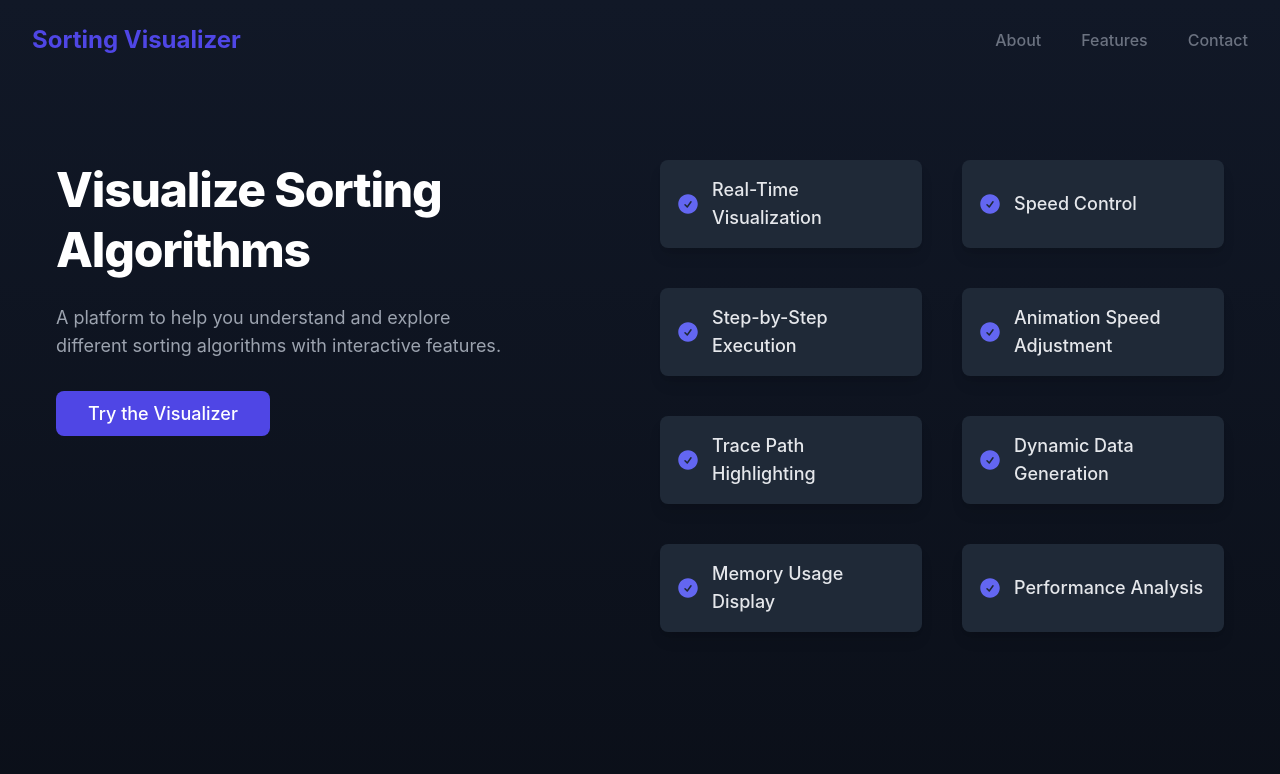
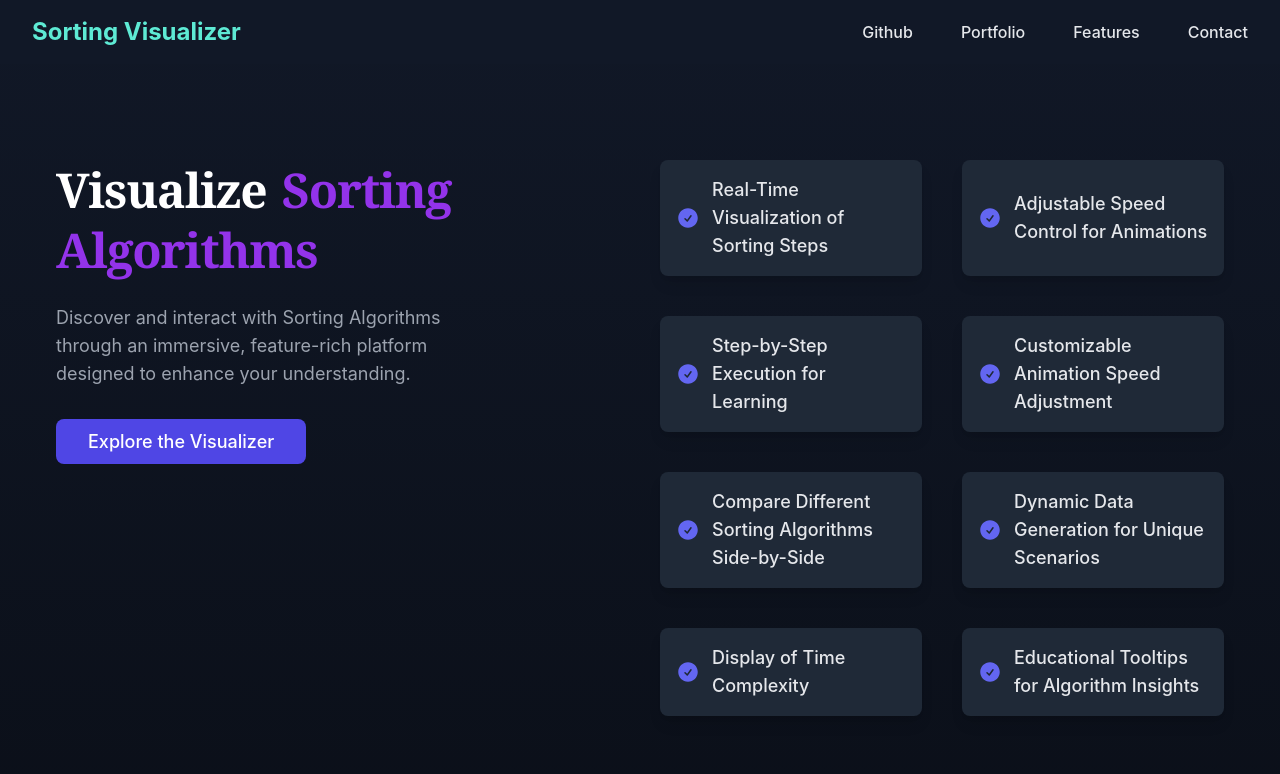
Before and after one commit to yashthakare93/sorting_visualizer, a React (Create React App) app in the folder client/: page / in a window 1280 px wide. Shown: the top 774 px of the page. Built offline with nearby package versions, Linux system fonts and the light colour scheme.

Commit message:
Landing Page Updated

```diff
--- a/client/src/Components/HeroSection.jsx
+++ b/client/src/Components/HeroSection.jsx
@@ -2,7 +2,9 @@ import React from 'react';
 import { motion } from 'framer-motion';
 
 const HeroSection = () => {
-    const letters = "Visualize Sorting Algorithms".split("");
+    const letters = "Visualize ".split("").concat(
+        <span className="font-bold text-purple-600 font-serif rounded px-1">Sorting Algorithms</span>
+    );
 
     const variants = {
         initial: { opacity: 0 },
@@ -28,24 +30,24 @@ const HeroSection = () => {
     };
 
     const features = [
-        'Real-Time Visualization',
-        'Speed Control',
-        'Step-by-Step Execution',
-        'Animation Speed Adjustment',
-        'Trace Path Highlighting',
-        'Dynamic Data Generation',
-        'Memory Usage Display',
-        'Performance Analysis',
+        'Real-Time Visualization of Sorting Steps',
+        'Adjustable Speed Control for Animations',
+        'Step-by-Step Execution for Learning',
+        'Customizable Animation Speed Adjustment',
+        'Compare Different Sorting Algorithms Side-by-Side',
+        'Dynamic Data Generation for Unique Scenarios',
+        'Display of Time Complexity ',
+        'Educational Tooltips for Algorithm Insights'
     ];
 
     return (
         <main className="flex-grow mt-20 text-white flex flex-col items-center justify-center">
             <div className="max-w-7xl mx-auto px-6 py-20 sm:px-10 lg:px-14">
-                {/* Title Section */}
+                {/* Main Content Section */}
                 <div className="grid grid-cols-1 md:grid-cols-2 gap-10 items-start">
                     <div className="space-y-6 text-center md:text-left">
                         <motion.h1
-                            className="text-5xl font-extrabold leading-tight tracking-tight"
+                            className="text-5xl font-serif font-extrabold leading-tight tracking-tight"
                             initial="initial"
                             animate="animate"
                             variants={variants}
@@ -57,24 +59,24 @@ const HeroSection = () => {
                             ))}
                         </motion.h1>
                         <p className="text-lg text-gray-400 max-w-md mx-auto md:mx-0">
-                            A platform to help you understand and explore different sorting algorithms with interactive features.
+                            Discover and interact with Sorting Algorithms through
+                            an immersive, feature-rich platform designed to enhance your understanding.
                         </p>
                         <div className="pt-4">
                             <a
                                 href="/visualizer"
                                 className="bg-indigo-600 text-white px-8 py-3 rounded-lg text-lg font-medium hover:bg-indigo-700 transition duration-300"
                             >
-                                Try the Visualizer
+                                Explore the Visualizer
                             </a>
                         </div>
                     </div>
-
                     {/* Feature List */}
-                    <div className="grid grid-cols-1 sm:grid-cols-2 gap-6 md:gap-8 lg:gap-10">
+                    <div className="hidden lg:grid grid-cols-1 sm:grid-cols-2 gap-6 md:gap-8 lg:gap-10">
                         {features.map((feature, index) => (
                             <motion.div
                                 key={index}
-                                initial={{ opacity: 0, x: index % 2 === 0 ? -50 : 50 }} // Alternating directions
+                                initial={{ opacity: 0, x: index % 2 === 0 ? -50 : 50 }}
                                 animate={{ opacity: 1, x: 0 }}
                                 transition={{
                                     delay: index * 0.15,
--- a/client/src/Components/NavBar.jsx
+++ b/client/src/Components/NavBar.jsx
@@ -1,27 +1,91 @@
-import React from 'react';
+import React, { useState } from 'react';
 
 const NavBar = () => {
+    const [isOpen, setIsOpen] = useState(false);
+
+    const toggleMenu = () => {
+        setIsOpen((prev) => !prev);
+    };
+
     return (
-        <header className="absolute top-0 left-0 w-full">
-            <div className="max-w-7xl mx-auto px-4 sm:px-6 lg:px-8 py-6 flex justify-between items-center">
-                <div className="text-2xl font-bold text-indigo-600">
+        <header className="fixed top-0 left-0 w-full lg:bg-gray-900 z-50">
+            <div className="max-w-7xl mx-auto px-4 sm:px-6 lg:px-8 py-4 flex justify-between items-center">
+                <div
+                    className="hidden lg:block text-2xl font-bold text-teal-300 transition duration-300 ease-in-out transform hover:scale-105">
                     Sorting Visualizer
                 </div>
-                <nav className="hidden md:flex space-x-10">
-                    <a href="/about" className="text-base font-medium text-gray-500 hover:text-gray-900">
-                        About
-                    </a>
-                    <a href="/features" className="text-base font-medium text-gray-500 hover:text-gray-900">
-                        Features
-                    </a>
-                    <a href="/contact" className="text-base font-medium text-gray-500 hover:text-gray-900">
-                        Contact
-                    </a>
+                <nav className="hidden lg:flex space-x-12">
+                    <NavItem href="/github" label="Github"/>
+                    <NavItem href="/portfolio" label="Portfolio"/>
+                    <NavItem href="/features" label="Features"/>
+                    <NavItem href="/contact" label="Contact"/>
                 </nav>
 
+                {/* Mobile Menu Button */}
+                <div className="md:hidden">
+                    <button onClick={toggleMenu}
+                            className="text-white focus:outline-none transition duration-300 ease-in-out transform hover:scale-105">
+                        {isOpen ? <CloseIcon/> : <MenuIcon/>}
+                    </button>
+                </div>
             </div>
+
+            {/* Mobile Menu */}
+            {isOpen && (
+                <div className="md:hidden bg-gray-800 shadow-lg">
+                    <div className="flex flex-col p-4 space-y-2">
+                        <NavItem href="/github" label="Github"/>
+                        <NavItem href="/portfolio" label="Portfolio"/>
+                        <NavItem href="/features" label="Features"/>
+                        <NavItem href="/contact" label="Contact"/>
+                    </div>
+                </div>
+            )}
         </header>
     );
 };
 
+const NavItem = ({href, label}) => (
+    <a
+        href={href}
+        className="text-base font-medium text-gray-200 hover:text-teal-300 transition duration-200 ease-in-out"
+    >
+        {label}
+    </a>
+);
+
+const MenuIcon = () => (
+    <svg
+        xmlns="http://www.w3.org/2000/svg"
+        fill="none"
+        viewBox="0 0 24 24"
+        strokeWidth="1.5"
+        stroke="currentColor"
+        className="h-6 w-6"
+    >
+        <path
+            strokeLinecap="round"
+            strokeLinejoin="round"
+            d="M3.75 6A2.25 2.25 0 0 1 6 3.75h12a2.25 2.25 0 0 1 2.25 2.25v0a2.25 2.25 0 0 1-2.25 2.25H6A2.25 2.25 0 0 1 3.75 6v0Zm0 12A2.25 2.25 0 0 1 6 15.75h12a2.25 2.25 0 0 1 2.25 2.25v0a2.25 2.25 0 0 1-2.25 2.25H6A2.25 2.25 0 0 1 3.75 18v0Z"
+        />
+    </svg>
+);
+
+const CloseIcon = () => (
+    <svg
+        xmlns="http://www.w3.org/2000/svg"
+        fill="none"
+        viewBox="0 0 24 24"
+        strokeWidth="1.5"
+        stroke="currentColor"
+        className="h-6 w-6"
+    >
+        <path
+            strokeLinecap="round"
+            strokeLinejoin="round"
+            d="M6 18L18 6M6 6l12 12"
+        />
+    </svg>
+);
+
 export default NavBar;
--- a/client/src/Pages/LandingPage.jsx
+++ b/client/src/Pages/LandingPage.jsx
@@ -26,11 +26,11 @@ const LandingPage = () => {
             <HeroSection />
 
             {/* Comparison Section */}
-            <div className="flex flex-col items-center my-16">
+            <div className="hidden lg:flex flex-col items-center my-16">
                 {algorithms.map((algorithm, index) => (
-                    <div key={algorithm} className={`flex items-center w-full max-w-4xl p-4 border rounded-3xl dark:bg-neutral-900 bg-neutral-100 border-neutral-200 dark:border-neutral-800 text-center mb-8 ${index % 2 === 0 ? 'justify-start' : 'justify-end'}`}>
+                    <div key={algorithm} className={`flex items-center  w-full max-w-4xl p-4  rounded-3xl dark:bg-neutral-900 bg-neutral-100 border-neutral-200 dark:border-neutral-800 text-center mb-8 ${index % 2 === 0 ? 'justify-start' : 'justify-end'}`}>
                         {/* Left Image */}
-                        <div className="flex-1 flex flex-col items-center">
+                        <div className="flex-1  flex flex-col items-center">
                             <h2 className="text-black font-serif font-bold text-2xl mb-2">Understanding {algorithm.charAt(0).toUpperCase() + algorithm.slice(1)} Sort</h2>
                             <ImageComparison
                                 leftImage={algorithmImages[algorithm].leftImage}
```
